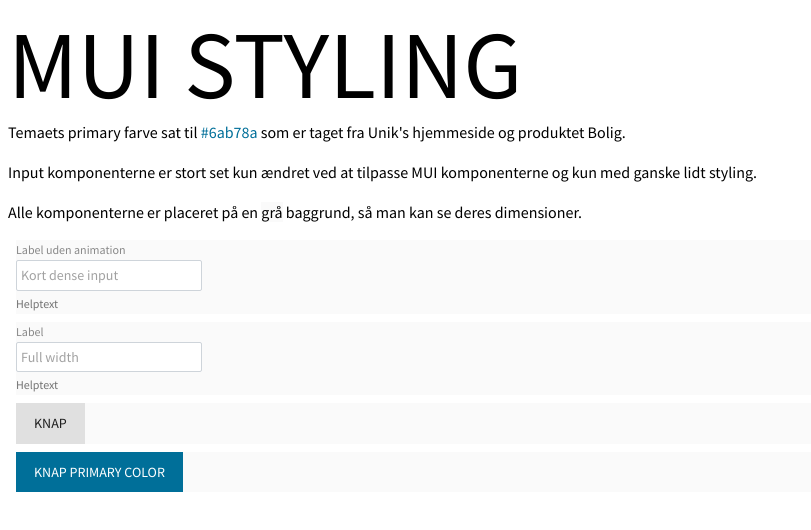
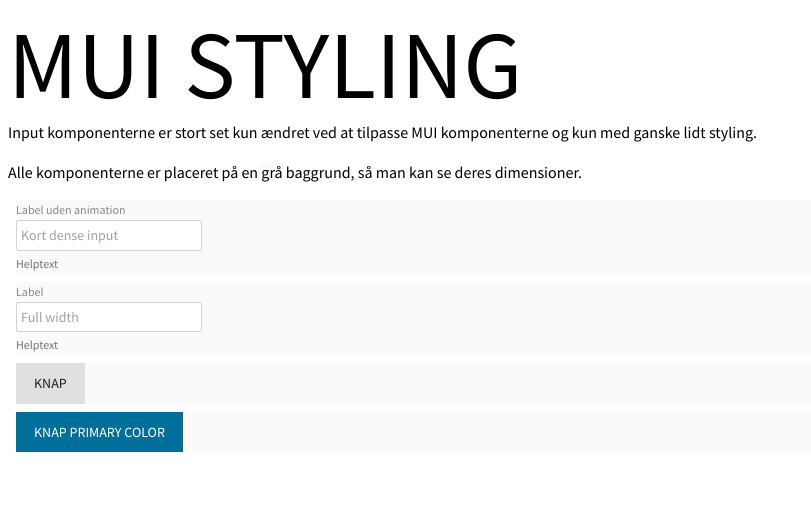
Before and after one commit to ilbrando/mui-styling, a React (Create React App) app: page / in a window 1280 px wide. Shown: the top 530 px of the page, without its empty margins (0-811 px from the left). Built offline with nearby package versions, Linux system fonts and the light colour scheme.

Commit message:
Changed text

```diff
--- a/src/index.tsx
+++ b/src/index.tsx
@@ -55,13 +55,6 @@
     <Typography variant="h1">MUI STYLING</Typography>
     <Box>
       <Typography variant="body1" paragraph>
-        Temaets primary farve sat til{" "}
-        <Box component="span" color="primary.main">
-          #6ab78a
-        </Box>{" "}
-        som er taget fra Unik's hjemmeside og produktet Bolig.
-      </Typography>
-      <Typography variant="body1" paragraph>
         Input komponenterne er stort set kun ændret ved at tilpasse MUI
         komponenterne og kun med ganske lidt styling.
       </Typography>
```
